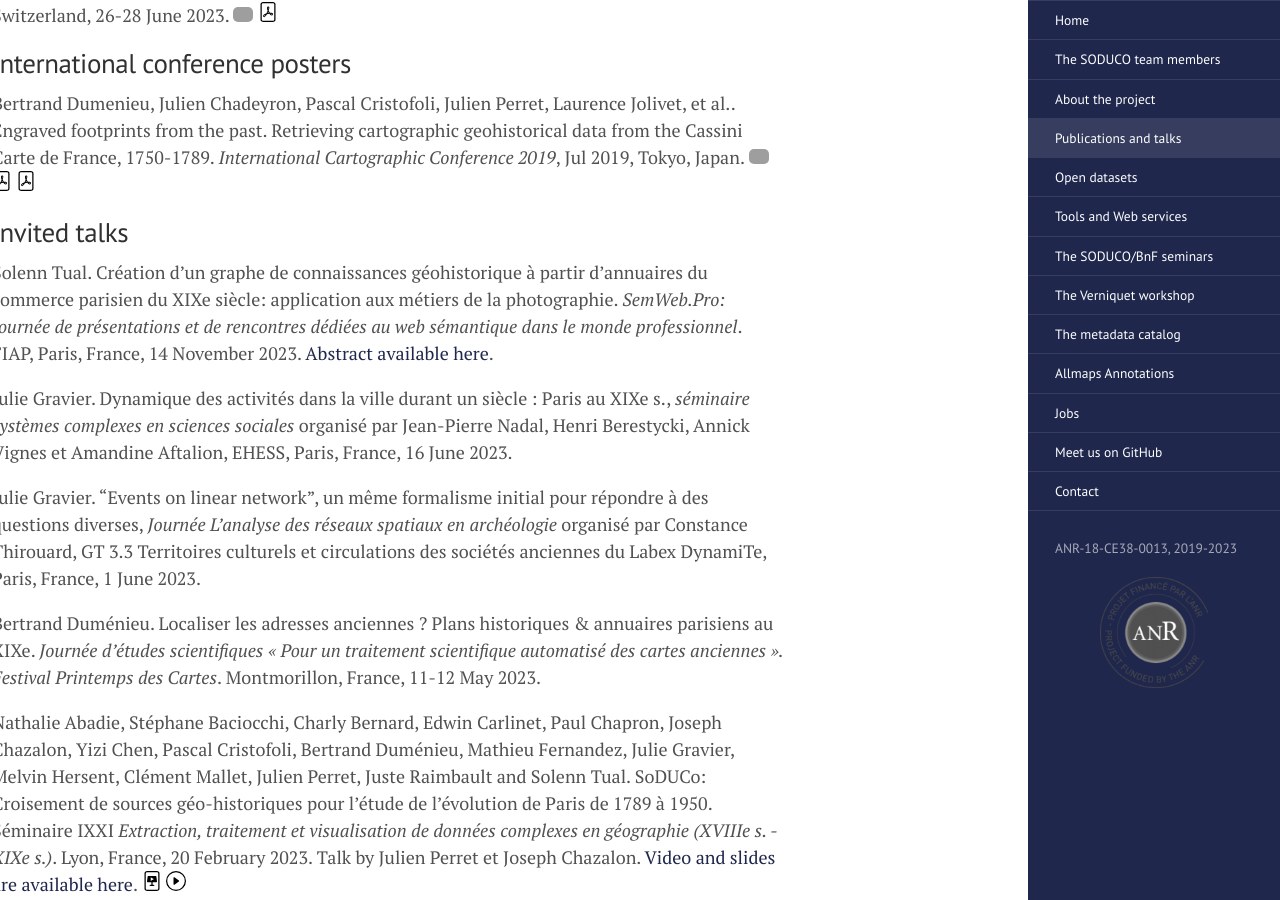
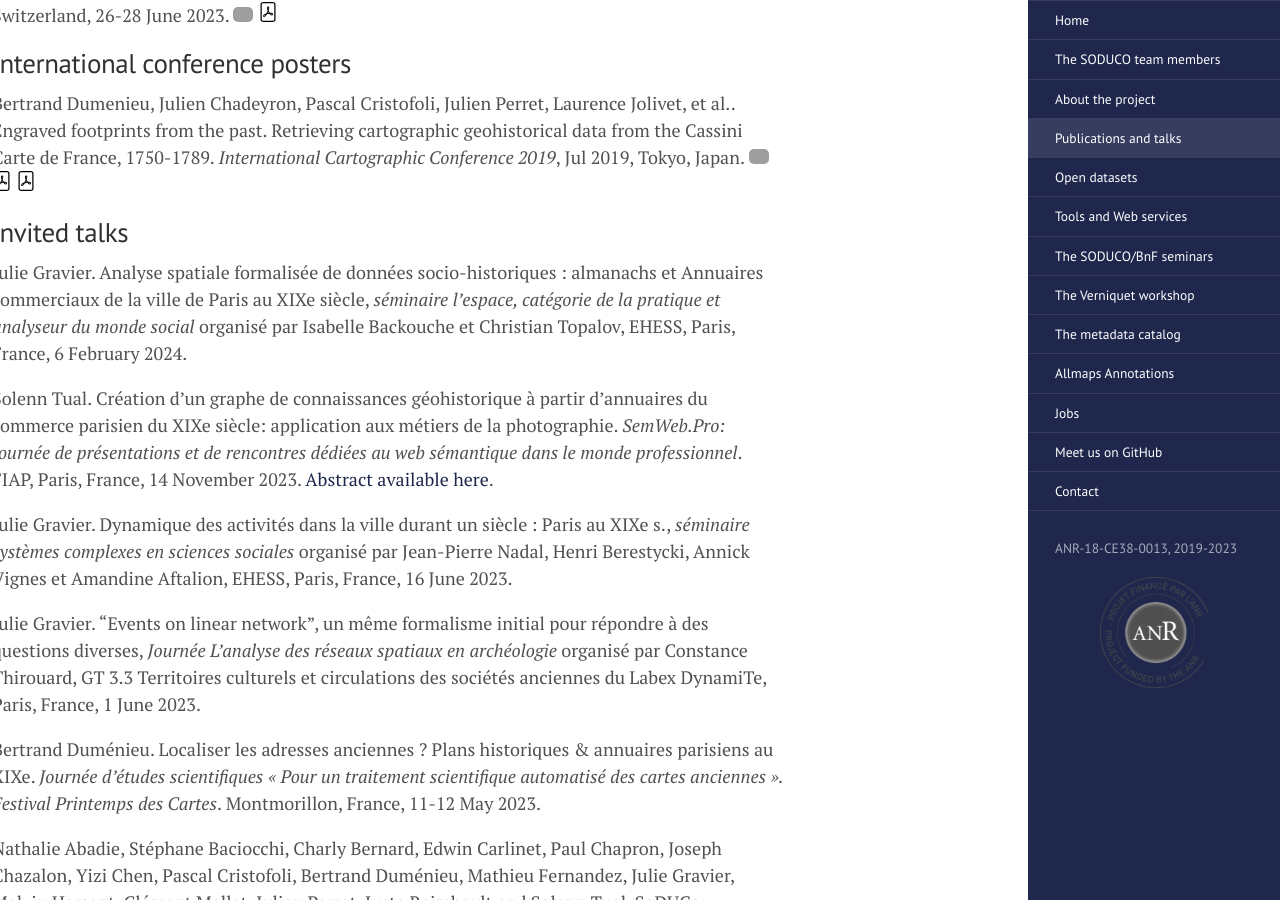
Before and after one commit to soduco/soduco.github.io, a Jekyll site: the page built from papers.md, in a window 1280 px wide and 900 px high, scrolled down 1319 px. Built offline with Jekyll 4.4.1, drawn with Linux system fonts in a browser that asks for light colours; grey boxes are pictures that could not be loaded.

Commit message:
Update invited talk

```diff
--- a/papers.md
+++ b/papers.md
@@ -46,6 +46,8 @@ Bertrand Dumenieu, Julien Chadeyron, Pascal Cristofoli, Julien Perret, Laurence
 
 ## Invited talks
 
+Julie Gravier. Analyse spatiale formalisée de données socio-historiques : almanachs et Annuaires commerciaux de la ville de Paris au XIXe siècle, *séminaire l’espace, catégorie de la pratique et analyseur du monde social* organisé par Isabelle Backouche et Christian Topalov, EHESS, Paris, France, 6 February 2024.
+
 Solenn Tual. Création d'un graphe de connaissances géohistorique à partir d'annuaires du commerce parisien du XIXe siècle: application aux métiers de la photographie. *SemWeb.Pro: Journée de présentations et de rencontres
 dédiées au web sémantique dans le monde professionnel*. FIAP, Paris, France, 14 November 2023. [Abstract available here](https://2023.semweb.pro/presentations/18269561/).
 
```
